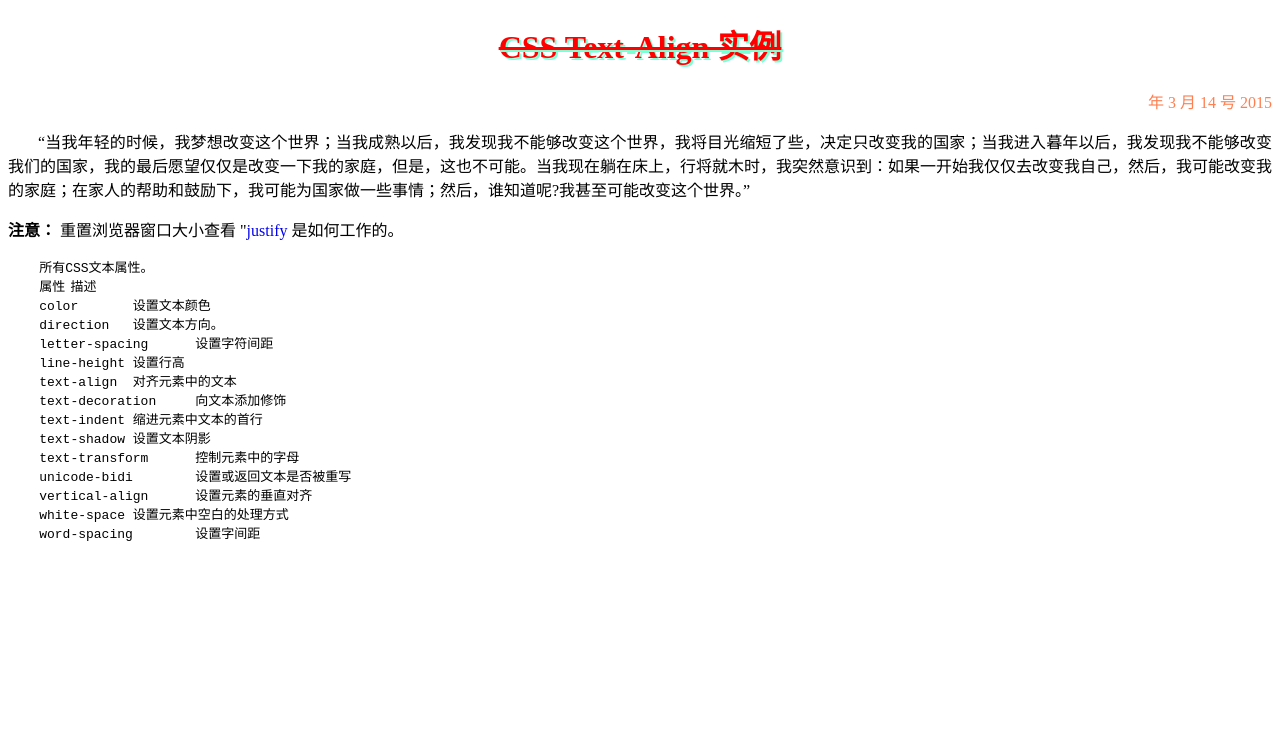
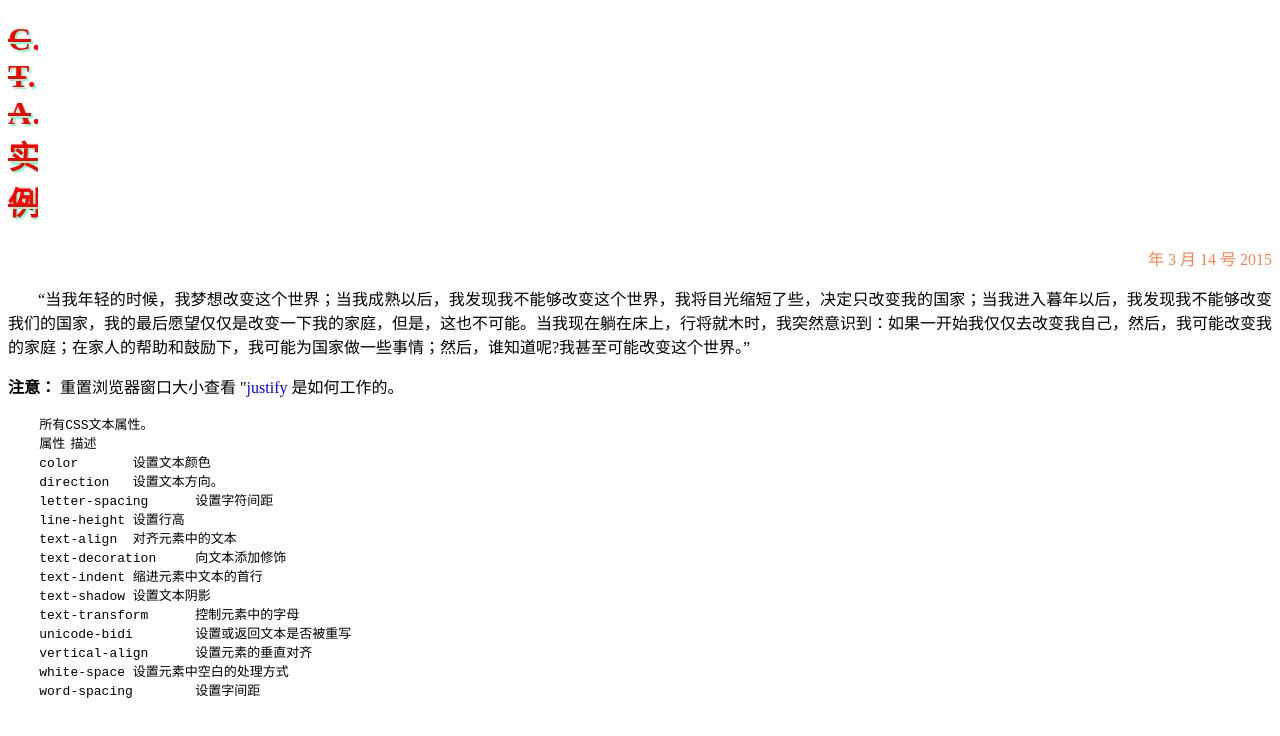
Before and after one commit to lazzman/CSS-H5-Vue-Router-Learning, a plain HTML site: page CSS 文本/index.html in a window 1280 px wide. Drawn offline with Linux system fonts and the light colour scheme.

```diff
--- a/CSS 文本/index.html
+++ b/CSS 文本/index.html
@@ -27,6 +27,16 @@
 
             /*文本阴影*/
             text-shadow: 2px 2px aquamarine;
+
+            /*文本溢出处理
+            text-overflow: clip|ellipsis|string;
+                clip	修剪文本。
+                ellipsis	显示省略符号来代表被修剪的文本。
+                string	使用给定的字符串来代表被修剪的文本。
+            */
+            text-overflow: ellipsis;
+            overflow: hidden;
+            width: 30px;
         }
 
         .date{
```
